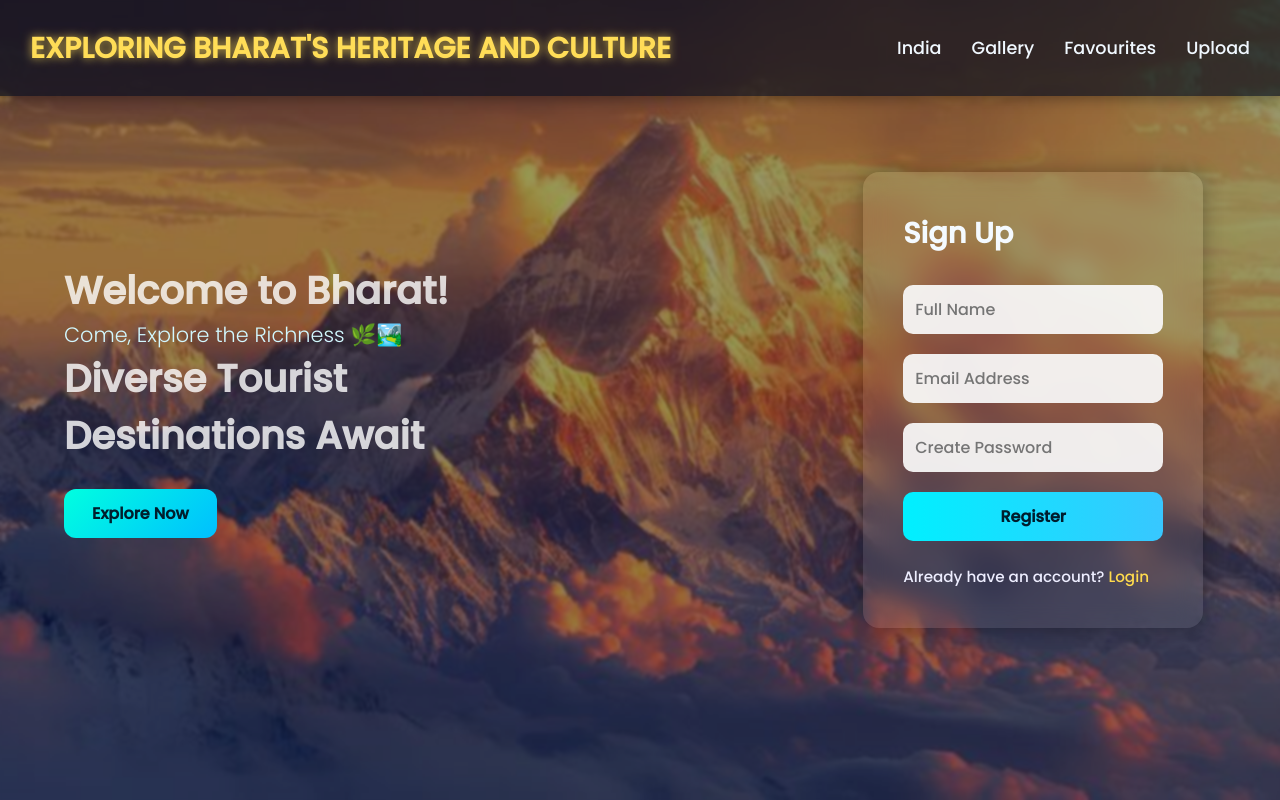
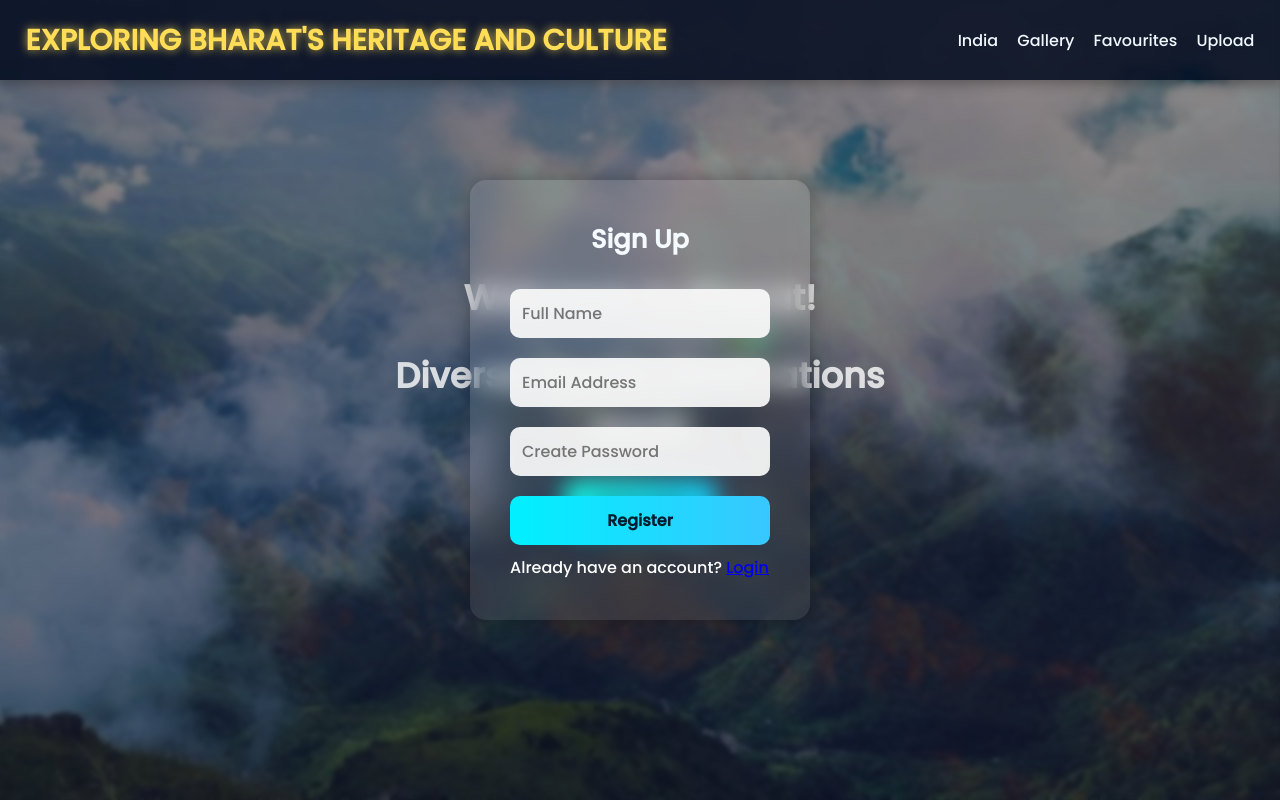
Before and after one commit to Saitharunmotipeta/tourist-destinations, a Flask app: page / in a window 1280 px wide. Run offline with Flask 3, Linux system fonts and the light colour scheme; parts of the project's set-up code (start-up, migrations or seed data) failed here and were passed over.

Commit message:
1st correction update background and insert_places

```diff
--- a/app.py
+++ b/app.py
@@ -5,10 +5,10 @@ from models import db, User, Place, PlaceImage, LikedPlace
 from extensions import db
 from flask_socketio import SocketIO
 import os
-
+import logging
+import subprocess
 
 app = Flask(__name__)
-
 
 login_manager = LoginManager()
 login_manager.init_app(app)
@@ -18,25 +18,28 @@ socketio = SocketIO(app)
 def load_user(user_id):
     return User.query.get(int(user_id))
 
-
 app.config["SQLALCHEMY_DATABASE_URI"] = "sqlite:///users.db"
 app.config["SECRET_KEY"] = "ashborn"
 app.config['UPLOAD_FOLDER'] = os.path.join('static', 'uploads')
-
-
 
 db.init_app(app)
 
 # Ensure the upload directory exists
 if not os.path.exists(app.config['UPLOAD_FOLDER']):
-    os.makedirs(app.config['UPLOAD_FOLDER'] , exist_ok=True)
+    os.makedirs(app.config['UPLOAD_FOLDER'], exist_ok=True)
 
 from routes import *
+
+# Run insert_places.py at the start of the app
+def run_insert_places():
+    subprocess.run(["python", "insert_places.py"], check=True)
+
 if __name__ == "__main__":
     with app.app_context():
         db.create_all()
+    run_insert_places()  # Execute insert_places.py when the app starts
     app.run(debug=True)
 
-import logging
+# Suppress werkzeug logging
 log = logging.getLogger('werkzeug')
 log.setLevel(logging.ERROR)
--- a/templates/index.html
+++ b/templates/index.html
@@ -45,14 +45,12 @@
   }
 
   .background-slideshow img:nth-child(1) { animation-delay: 0s; }
-    .background-slideshow img:nth-child(2) { animation-delay: 3s; }
-    .background-slideshow img:nth-child(3) { animation-delay: 8s; }
+  .background-slideshow img:nth-child(2) { animation-delay: 6s; }
+  .background-slideshow img:nth-child(3) { animation-delay: 12s; }
 
   @keyframes fade {
     0%, 100% { opacity: 0; }
-      10%, 30% { opacity: 1; }
-      40%, 60% { opacity: 1; }
-      70%, 90% { opacity: 0; }
+    20%, 80% { opacity: 1; }
   }
 
   body::before {
@@ -60,7 +58,7 @@
     position: fixed;
     inset: 0;
     background: rgba(0, 0, 30, 0.4);
-      backdrop-filter: blur(1px);
+    backdrop-filter: blur(2px);
     z-index: -1;
   }
 
@@ -68,18 +66,17 @@
     position: sticky;
     top: 0;
     z-index: 10;
-      height: 12vh;
+    height: 10vh;
     display: flex;
     justify-content: space-between;
     align-items: center;
-      padding: 0 30px;
-      background-color: rgba(0, 10, 30, 0.65);
+    padding: 0 2vw;
+    background-color: rgba(0, 10, 30, 0.85);
     box-shadow: 0 4px 12px rgba(0, 0, 0, 0.3);
   }
 
   .logo h1 {
     font-size: 1.8rem;
-      font-family: 'Quicksand', sans-serif;
     font-weight: bold;
     color: #ffdd57;
     text-shadow: 0 0 10px rgba(255, 221, 87, 0.8);
@@ -87,13 +84,13 @@
 
   .menu {
     display: flex;
-      gap: 30px;
+    gap: 1.5vw;
   }
 
   .menu a {
     text-decoration: none;
     color: #f0f8ff;
-      font-size: 1.1rem;
+    font-size: 1rem;
     position: relative;
     transition: all 0.3s ease;
   }
@@ -119,12 +116,13 @@
   }
 
   .welcome {
-      text-align: left;
+    text-align: center;
     position: absolute;
     top: 50%;
-      left: 25%;
+    left: 50%;
     transform: translate(-50%, -50%);
-      width: 40%;
+    width: 90%;
+    max-width: 500px;
   }
 
   .welcome h2, .welcome h3 {
@@ -134,15 +132,14 @@
 
   .welcome h2:nth-child(1) { animation-delay: 0.3s; }
   .welcome h3 { animation-delay: 0.6s; }
-    .welcome h2:nth-child(3) { animation-delay: 1s; }
 
   .welcome h2 {
-      font-size: 2.4rem;
+    font-size: 2.2rem;
     color: #ffffffcc;
   }
 
   .welcome h3 {
-      font-size: 1.3rem;
+    font-size: 1rem;
     font-weight: 300;
     color: #d2f8ff;
   }
@@ -179,26 +176,28 @@
   .login-box {
     position: absolute;
     top: 50%;
-      right: 6%;
-      transform: translateY(-50%);
+    left: 50%;
+    transform: translate(-50%, -50%);
     background: rgba(255, 255, 255, 0.08);
     backdrop-filter: blur(12px);
     border-radius: 16px;
     padding: 40px;
-      width: 340px;
+    width: 90%;
+    max-width: 340px;
     box-shadow: 0 0 20px rgba(0, 0, 0, 0.3);
     animation: slideIn 1s ease-out;
   }
 
   @keyframes slideIn {
     0% { transform: translate(100%, -50%); opacity: 0; }
-      100% { transform: translateY(-50%); opacity: 1; }
+    100% { transform: translate(-50%, -50%); opacity: 1; }
   }
 
   .login-box h1 {
-      font-size: 1.8rem;
+    font-size: 1.6rem;
     margin-bottom: 20px;
     color: #f4faff;
+    text-align: center;
   }
 
   .login-box input, .login-box button {
@@ -231,21 +230,6 @@
     background: #00d0ff;
   }
 
-    .login-box p {
-      margin-top: 14px;
-      font-size: 0.95rem;
-      color: #eef;
-    }
-
-    .login-box a {
-      color: #ffdb4d;
-      text-decoration: none;
-    }
-
-    .login-box a:hover {
-      text-decoration: underline;
-    }
-
   .alert {
     position: fixed;
     top: 14vh;
```
Also changed, not shown: other parts of templates/index.html (+27 -12 lines). Lines whose indentation alone changed are shown as unchanged.
